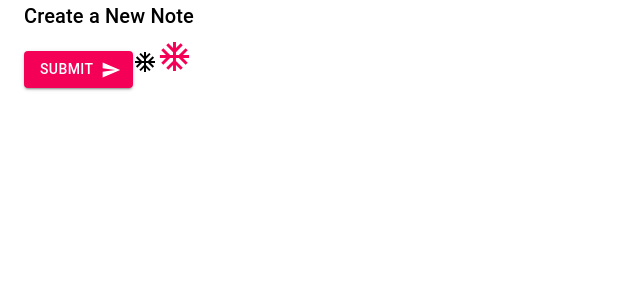
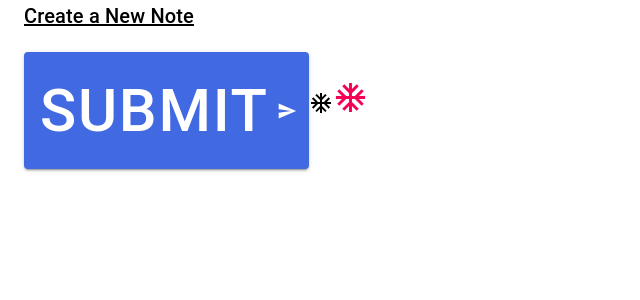
Before and after one commit to Azzzizzz/mui-v4, a Next.js app: page /mui in a window 1280 px wide. Shown: the top 300 px of the page, without its empty margins (0-640 px from the left). Built offline with nearby package versions, Linux system fonts and the light colour scheme.

Commit message:
makeStyles

```diff
--- a/pages/mui/index.jsx
+++ b/pages/mui/index.jsx
@@ -4,19 +4,37 @@ import {
   ButtonGroup,
   Container,
   IconButton,
+  makeStyles,
 } from "@material-ui/core";
 
 import AcUnitOutlinedIcon from "@material-ui/icons/AcUnitOutlined";
 import SendIcon from "@material-ui/icons/Send";
 
+const useStyles = makeStyles({
+  btn:{
+    fontSize: 60,
+    backgroundColor: 'royalblue',
+    "&:hover":{
+      backgroundColor:'violet'
+    }
+  },
+  title: {
+    textDecoration: 'underline',
+    marginBottom:20,
+  }
+
+})
+
 const Create = () => {
+  const classes = useStyles()
   return (
     <>
       <Container>
-        <Typography variant="h6" component="h2" gutterBottom>
+        <Typography className={classes.title} variant="h6" component="h2" gutterBottom>
           Create a New Note
         </Typography>
         <Button
+          className={classes.btn}
           onClick={() => console.log("btn clicked")}
           type="submit"
           color="secondary"
@@ -25,8 +43,9 @@ const Create = () => {
         >
           Submit
         </Button>
-        <AcUnitOutlinedIcon />
-        <AcUnitOutlinedIcon color="secondary" fontSize="large" />   </Container>
+        <AcUnitOutlinedIcon   />
+        <AcUnitOutlinedIcon color="secondary" fontSize="large" />
+      </Container>
 
     </>
   );
```
